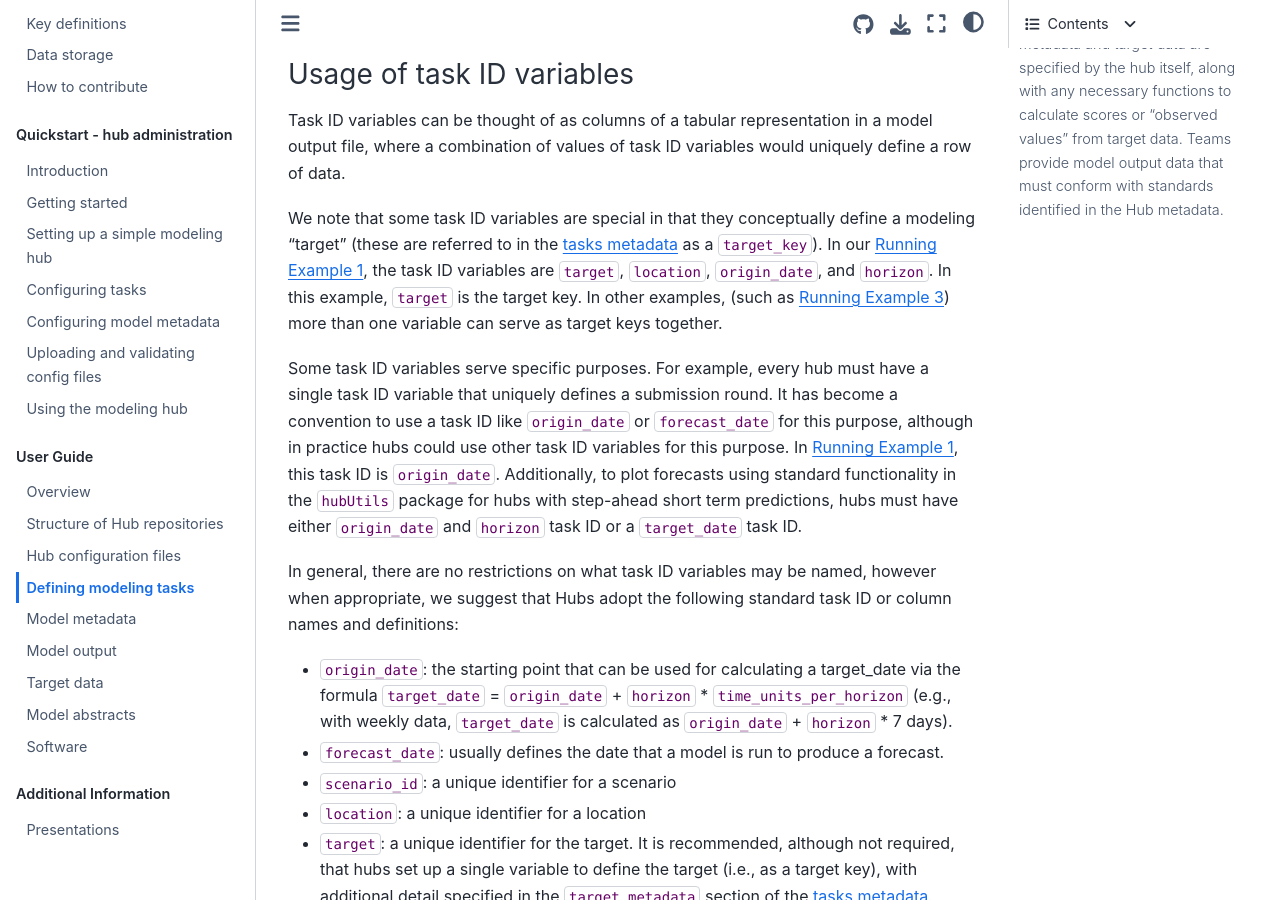
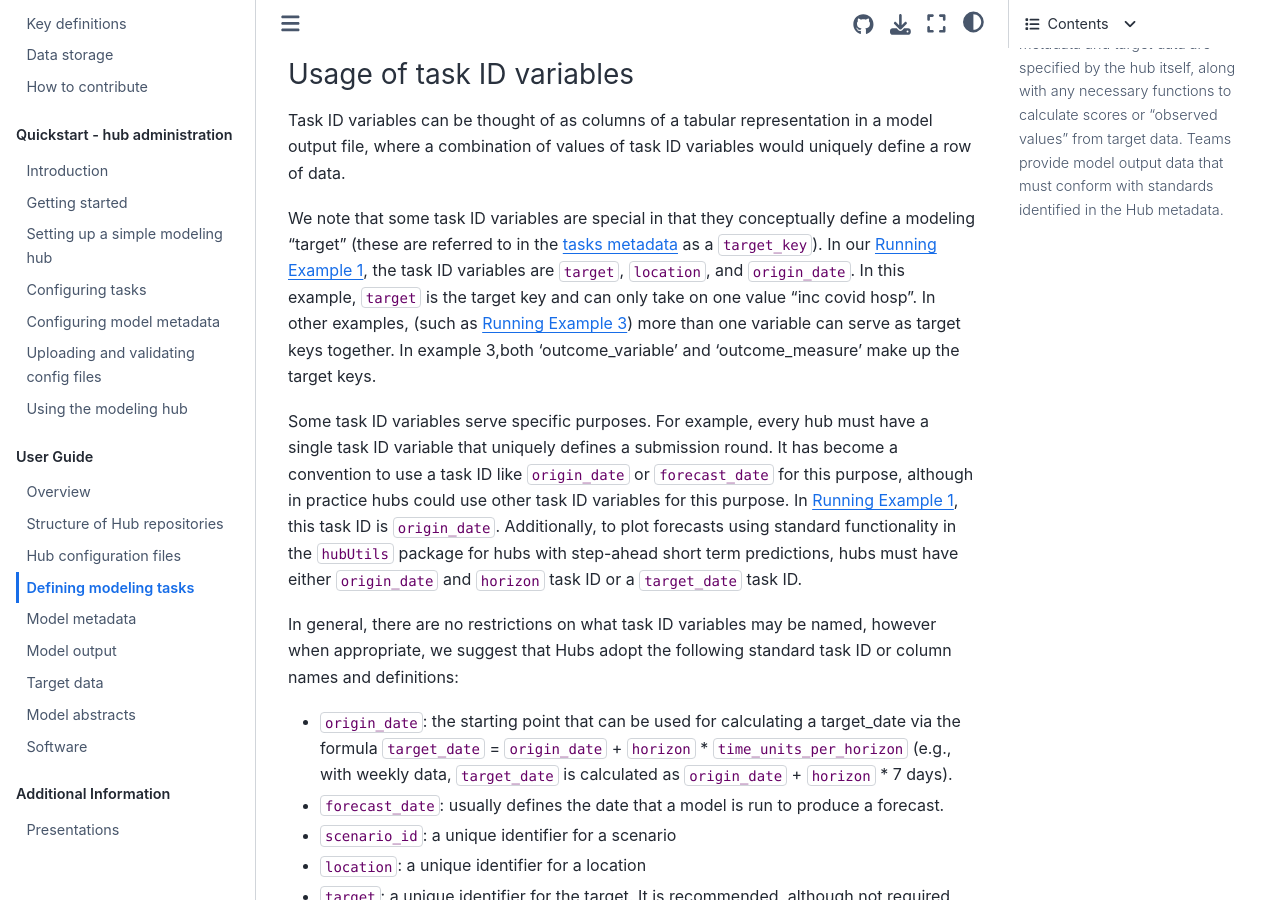
Before and after one commit to hubverse-org/hubDocs, a Sphinx documentation site: the page built from docs/source/user-guide/tasks.md, in a window 1280 px wide and 900 px high, scrolled down 1706 px. Built offline with Sphinx 7.4.7 and the Sphinx Book theme 1.1.4, drawn with Linux system fonts in a browser that asks for light colours.

Commit message:
Small changes to documentation

```diff
--- a/docs/source/user-guide/tasks.md
+++ b/docs/source/user-guide/tasks.md
@@ -29,7 +29,7 @@
 
 Task ID variables can be thought of as columns of a tabular representation in a model output file, where a combination of values of task ID variables would uniquely define a row of data.
 
-We note that some task ID variables are special in that they conceptually define a modeling "target" (these are referred to in the [tasks metadata](tasks_metadata) as a `target_key`). In our [Running Example 1](running-examples), the task ID variables are `target`, `location`, `origin_date`, and `horizon`. In this example, `target` is the target key. In other examples, (such as [Running Example 3](running-examples)) more than one variable can serve as target keys together.
+We note that some task ID variables are special in that they conceptually define a modeling "target" (these are referred to in the [tasks metadata](tasks_metadata) as a `target_key`). In our [Running Example 1](running-examples), the task ID variables are `target`, `location`, and `origin_date`. In this example, `target` is the target key and can only take on one value "inc covid hosp". In other examples, (such as [Running Example 3](running-examples)) more than one variable can serve as target keys together. In example 3,both 'outcome_variable' and 'outcome_measure' make up the target keys.
 
 Some task ID variables serve specific purposes. For example, every hub must have a single task ID variable that uniquely defines a submission round. It has become a convention to use a task ID like `origin_date` or `forecast_date` for this purpose, although in practice hubs could use other task ID variables for this  purpose. In [Running Example 1](running-examples), this task ID is `origin_date`. Additionally, to plot forecasts using standard functionality in the `hubUtils` package for hubs with step-ahead short term predictions, hubs must have either `origin_date` and `horizon` task ID or a `target_date` task ID.
 
```
Also changed, not shown: docs/source/user-guide/intro-data-formats.md (+1 -1 lines), docs/source/user-guide/model-abstracts.md (+2 -0 lines), docs/source/user-guide/model-metadata.md (+2 -0 lines).
